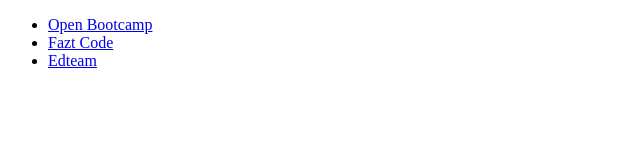
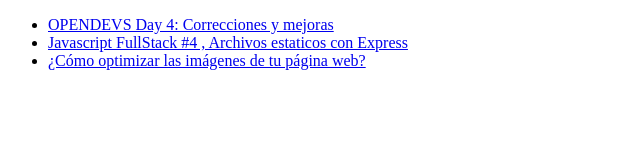
Before and after one commit to melinallacuag/EjercicioOpenBootcamp, a plain HTML site: page index.html in a window 1280 px wide. Shown: the whole page, without its empty margins (0-640 px from the left). Drawn offline with Linux system fonts and the light colour scheme.

Commit message:
Actualización de datos.

```diff
--- a/index.html
+++ b/index.html
@@ -11,13 +11,15 @@
     <!-- Aprendiendo a documentar mi código con OpenBootcamp. -->
     <ul>
         <li>
-            <a href="https://www.youtube.com/watch?v=kXDMjyvEPvw">Open Bootcamp</a>
+            <a href="https://www.youtube.com/watch?v=QJ-X4XDFQ_g">OPENDEVS Day 4: Correcciones y mejoras</a>
         </li>
         <li>
-            <a href="https://www.youtube.com/watch?v=0Clbi-8EiLw">Fazt Code</a>
+            <a href="https://www.youtube.com/watch?v=0Clbi-8EiLw">Javascript FullStack #4 , Archivos estaticos con Express
+            </a>
         </li>
         <li>
-            <a href="https://www.youtube.com/watch?v=Ry3XMnf3Xos">Edteam</a>
+            <a href="https://www.youtube.com/watch?v=Ry3XMnf3Xos">¿Cómo optimizar las imágenes de tu página web?
+            </a>
         </li>
     </ul>
 </body>
```
